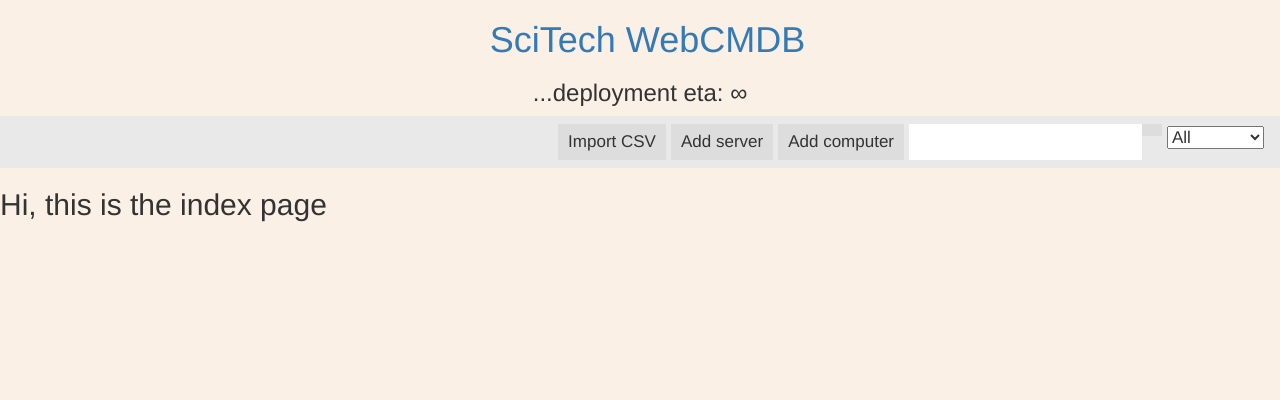
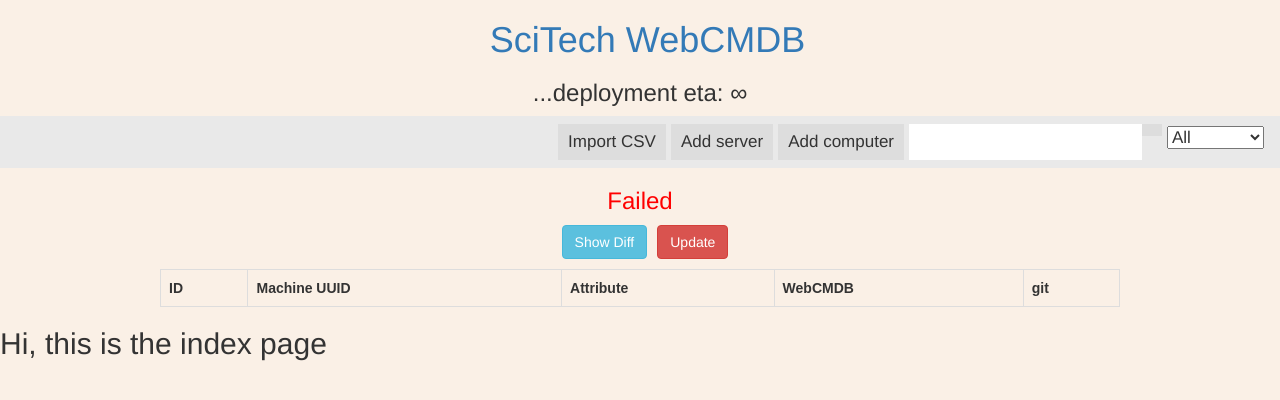
Before and after one commit to SciTech-WebCMDB/WebCMDB, a Django app: page / in a window 1280 px wide. Shown: the top 400 px of the page. Run offline with Django 3.2, Linux system fonts and the light colour scheme; lists and menus that the app fills with data are empty; parts of the project's set-up code (start-up, migrations or seed data) failed here and were passed over; some libraries are stand-ins or nearby versions.

Commit message:
Init update_database

```diff
--- a/WebCMDBapi/static/css/base.css
+++ b/WebCMDBapi/static/css/base.css
@@ -6,6 +6,27 @@
 body {
 	background-color: #FAF0E6;
 }
+
+.center {
+	display: flex;
+	justify-content: center;
+}
+
+.center .btn {
+	margin-left: 10px
+}
+
+table {
+	font-family: arial, sans-serif;
+	border-collapse: collapse;
+	width: 100%;
+  }
+
+  td, th {
+	border: 1px solid #dddddd;
+	text-align: left;
+	padding: 8px;
+  }
 
 .webcmdb-index h1, h3, a {
 	text-align: center;
--- a/WebCMDBapi/templates/WebCMDBapi/base.html
+++ b/WebCMDBapi/templates/WebCMDBapi/base.html
@@ -7,6 +7,7 @@
 		<link href="{% static 'fontawesome_free/css/all.min.css' %}" rel="stylesheet" type="text/css">
 		<link rel="stylesheet" href="{% static 'css/base.css' %}"/>
 		<link rel="stylesheet" href="{% static 'css/form.css' %}"/>
+		<script src="https://ajax.googleapis.com/ajax/libs/jquery/3.6.0/jquery.min.js"></script>
 	</head>
 	<body>
 		<div class='webcmdb-index' id='webcmdb-index'>
@@ -47,7 +48,85 @@
 				</form>
 			</div>
 		</div>
+		<div id='webcmdb-git-tracker'>
+			<h3 id='git-loading'>Checking authoritative machines.csv ...</h3>
+			<div id='git-diff-show'></div>
+		</div>
+
 		<script>
+			$(document).ready(function() {
+				var diffAPI = "http://localhost:8000/api/diff";
+				$.getJSON( diffAPI, function ( data ) {
+					if (data.summary == "No changes detected"){
+						$("#webcmdb-git-tracker").html("<h3 style='color:green;'>"+data.summary+"</h3>");
+					} else {
+						$("#webcmdb-git-tracker").html("<h3 style='color:red;'>"+data.summary+"</h3>");
+						$("#webcmdb-git-tracker").append(`
+							<div class='center'>
+								<button id="button-diff" class="btn btn-info" onclick="toggleDiff()">Show Diff</button>
+								<a href="{% url 'WebCMDBapi:update_database' %}"><button class="btn btn-danger" onclick="return confirm('This will overwrite the current database. Are you sure?')">Update</button></a>
+							</div>
+							<div id='git-diff-show'>
+								<table id='git-diff-table' style='width:75%; margin-top: 10px; margin-left:auto; margin-right:auto'>
+									<tr>
+										<th>ID</th>
+										<th>Machine UUID</th>
+										<th>Attribute</th>
+										<th>WebCMDB</th>
+										<th>git</th>
+									</tr>
+								</table>
+							</div>
+						`);
+						var changed = data.diff.changed;
+						console.log(changed)
+						for (var i = 0;  i < changed.length; i++) {
+							var changes = changed[i].changes;
+							var mod2 = i % 2;
+							if (mod2 == 0) {
+								for (let attr in changes) {
+									$("#git-diff-table").append(`
+										<tr style='background-color: LightGray'>
+											<th>${i}</th>
+											<th>${changed[i].key}</th>
+											<th>${attr}</th>
+											<th style='background-color: LightGreen'>${changes[attr][0]}</th>
+											<th style='background-color: LightCoral'>${changes[attr][1]}</th>
+										</tr>
+									`);
+								};
+							} else {
+								for (let attr in changes) {
+									$("#git-diff-table").append(`
+										<tr>
+											<th>${i}</th>
+											<th>${changed[i].key}</th>
+											<th>${attr}</th>
+											<th style='background-color: LightGreen'>${changes[attr][0]}</th>
+											<th style='background-color: LightCoral'>${changes[attr][1]}</th>
+										</tr>
+									`);
+								};
+							};
+						};
+					};
+					$("#git-diff-show").hide();
+					$("#git-loading").hide();
+				});
+			});
+
+			function toggleDiff() {
+				var x = document.getElementById("git-diff-show");
+				var b = document.getElementById("button-diff");
+				if (x.style.display === "none") {
+					x.style.display = "block";
+					b.innerText = "Hide Diff";
+				} else {
+					b.innerText = "Show Diff";
+					x.style.display = "none";
+				}
+			};
+
 			function get_search_query() {
 				var search_select = document.getElementById('machine');
 				var machine = search_select.value;
--- a/WebCMDBapi/urls.py
+++ b/WebCMDBapi/urls.py
@@ -26,4 +26,5 @@
 	path('upload/', views.upload, name='upload'),
 	path('progress/', views.import_csv_computer, name='import_csv_computer'),
 	path('api/diff', views.diff, name='diff'),
+	path('update_database/', views.update_database, name='update_database'),
 ]
--- a/WebCMDBapi/views.py
+++ b/WebCMDBapi/views.py
@@ -13,7 +13,7 @@
 from haystack.query import SearchQuerySet
 from django.http import JsonResponse, HttpResponse
 
-import uuid, re, csv, os
+import uuid, re, csv, os, requests
 from io import TextIOWrapper
 from subprocess import Popen, PIPE, STDOUT
 from csv_diff import load_csv, compare
@@ -310,7 +310,8 @@
 				temp[2] = ""
 			csv_writer.writerow(temp)
 
-
+def update_database(request):
+	pass #TODO
 
 #-------------------------------------------------------------------------------------------#
 #                         THIS DOESNT USE CELERY - FOR BACKUP ONLY                          #
```
Also changed, not shown: WebCMDBapi/bash/machines/machines_tri.csv.
